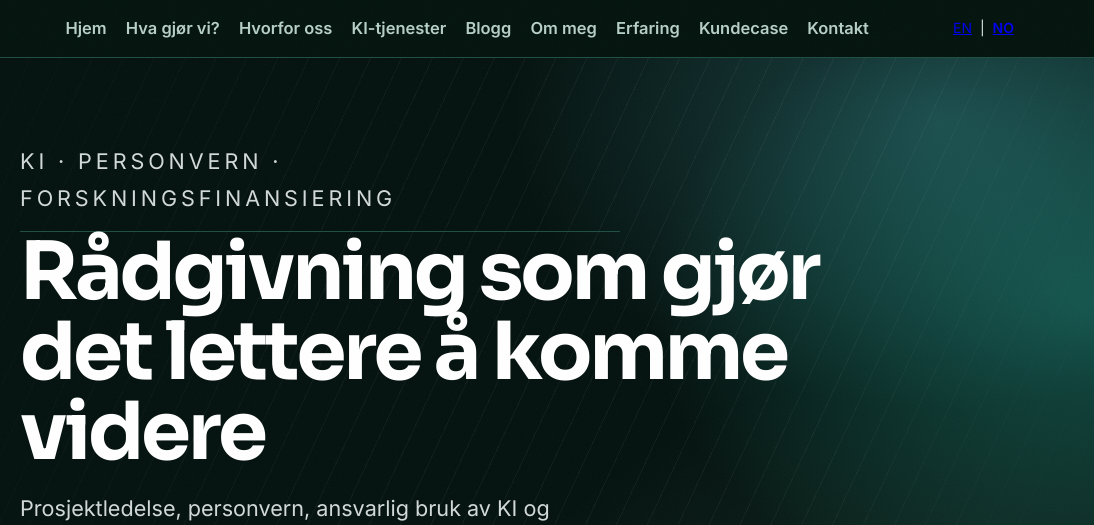
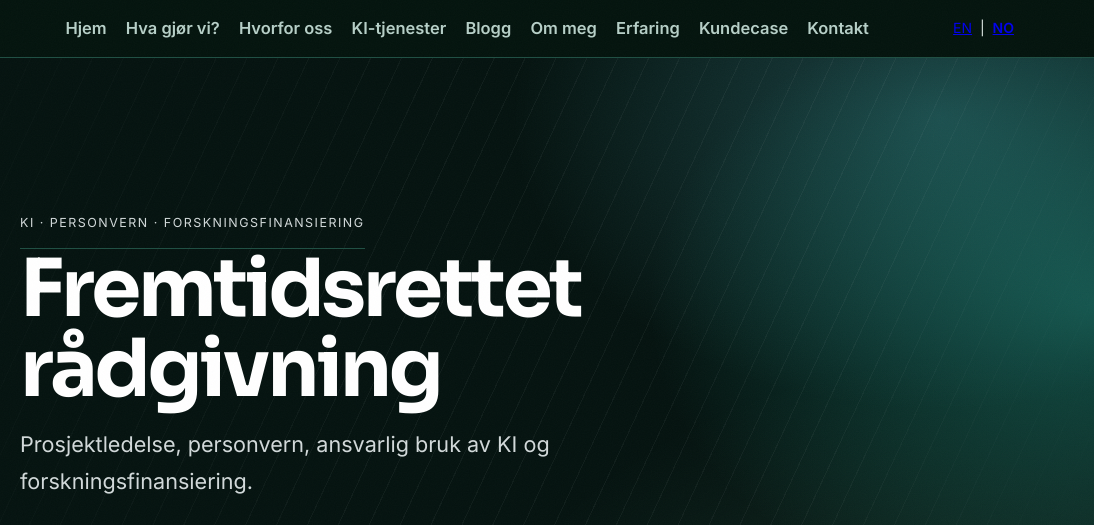
Before and after one commit to RDNordic/RDNordic, a website: page no/index.html in a window 1280 px wide. Shown: the top 525 px of the page, 186-1280 px from the left. Drawn offline with Linux system fonts and the light colour scheme.

Commit message:
Juster norsk hero

```diff
--- a/no/index.html
+++ b/no/index.html
@@ -42,7 +42,7 @@
         <img src="/images/rndnordiclogo.png" alt="R&D Nordic logo" class="hero-logo">
         <div class="hero-text container">
             <p class="hero-kicker">KI &middot; Personvern &middot; Forskningsfinansiering</p>
-            <h1>Rådgivning som gjør det lettere å komme videre</h1>
+            <h1>Fremtidsrettet rådgivning</h1>
             <p>Prosjektledelse, personvern, ansvarlig bruk av KI og forskningsfinansiering.</p>
         </div>
     </section>
--- a/style.css
+++ b/style.css
@@ -452,6 +452,13 @@ body::after {
   margin-bottom: 1.2rem;
   border-bottom: 1px solid var(--line);
   display: inline-block;
+}
+
+/* The Norwegian service labels are longer than the English equivalents. */
+html[lang="no"] .hero-kicker {
+  font-size: clamp(0.64rem, 1.3vw, 0.78rem);
+  letter-spacing: clamp(0.06em, 0.25vw, 0.12em);
+  white-space: nowrap;
 }
 
 .hero-text h1 {
```
